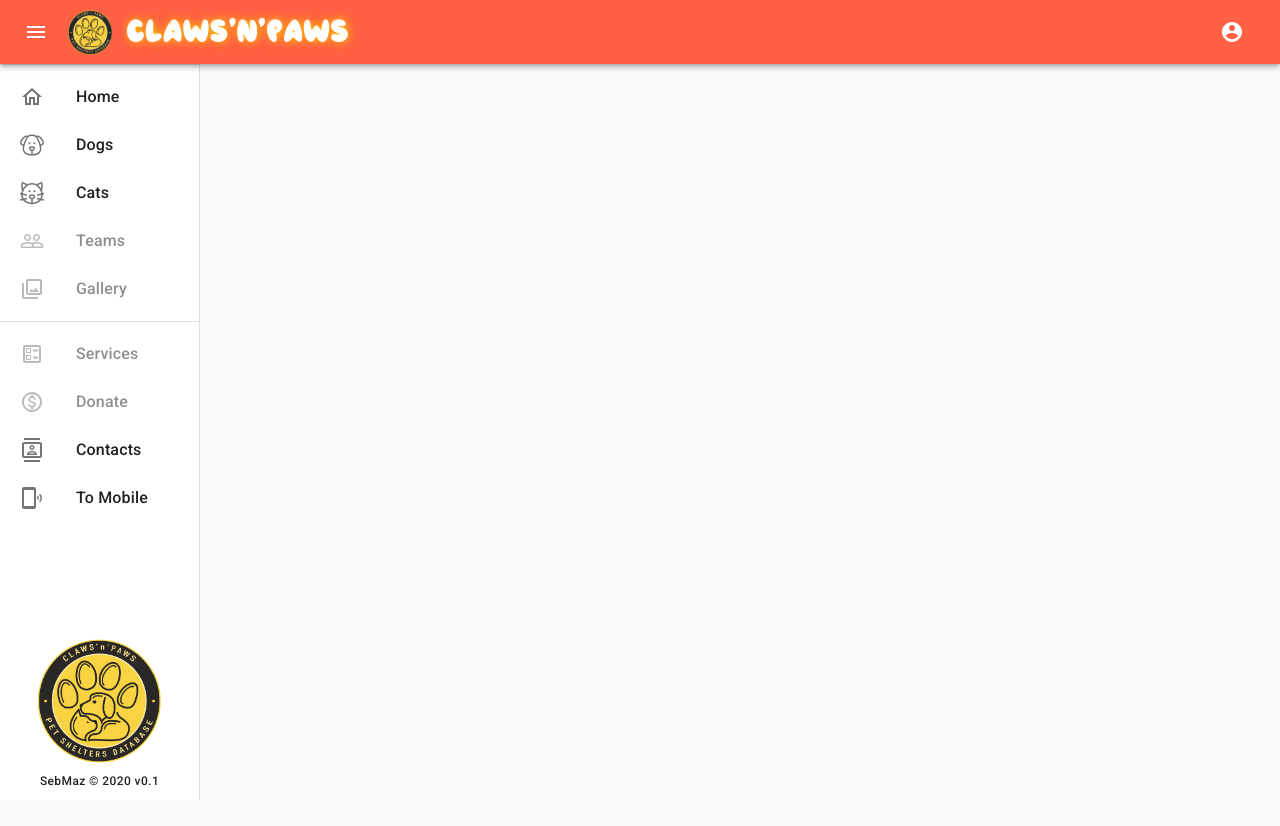
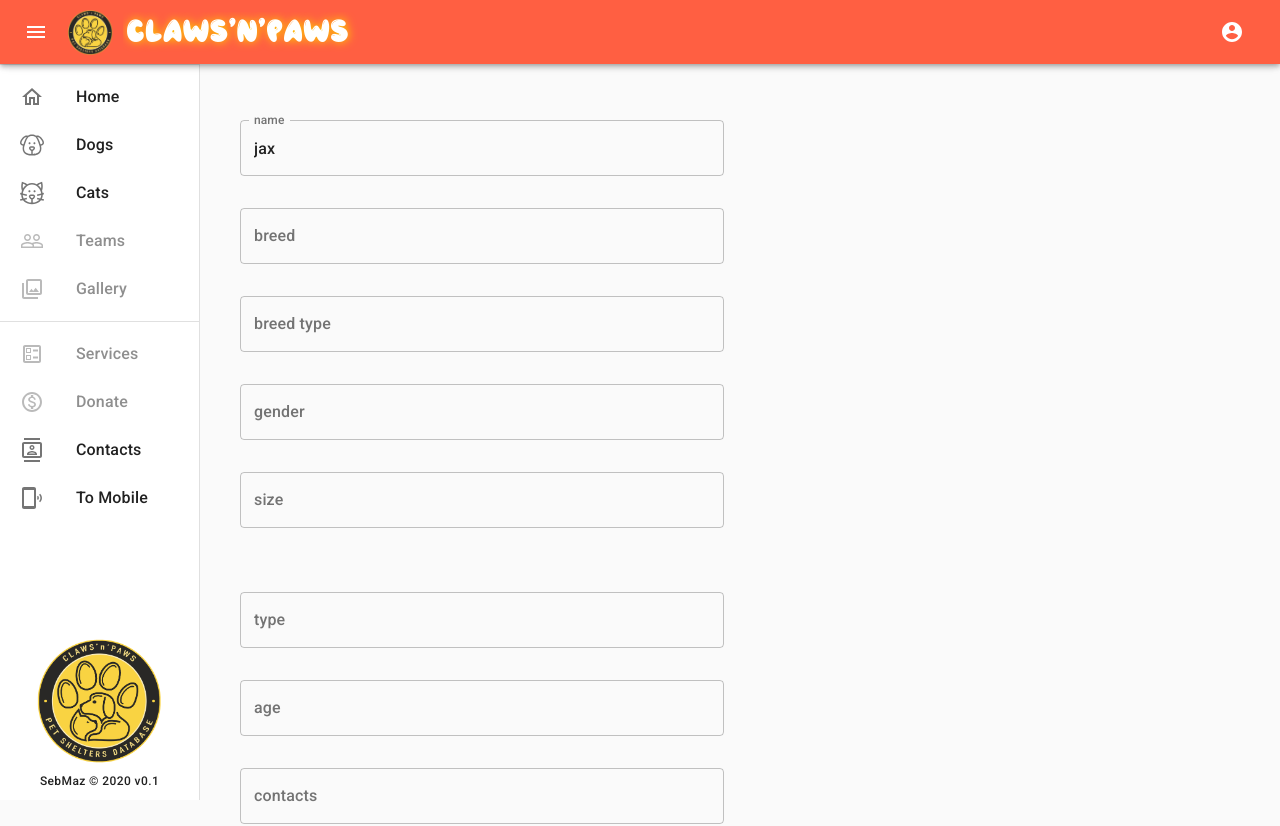
Before and after one commit to sebmaz93/claws-n-paws, a React (Create React App) app: page /add in a window 1280 px wide. Shown: the top 826 px of the page. Before the commit the page ends 800 px from the top, so only its background shows below. Built offline with nearby package versions, Linux system fonts and the light colour scheme.

Commit message:
add form fields

```diff
--- a/package.json
+++ b/package.json
@@ -12,6 +12,7 @@
     "@material-ui/icons": "^4.9.1",
     "axios": "^0.19.2",
     "firebase": "^7.15.5",
+    "formik": "^2.1.5",
     "react": "^16.13.1",
     "react-dom": "^16.13.1",
     "react-router-dom": "^5.2.0",
--- a/src/App.tsx
+++ b/src/App.tsx
@@ -15,8 +15,8 @@ function App() {
           <Switch>
             <Route exact path="/" render={() => <div>HOME</div>} />
             <Route exact path="/dogs" component={DogsPage} />
-            <Route exact path="/dogs/add" component={FormPage} />
             <Route exact path="/dogs/:dogId" render={() => <div>DOG ID</div>} />
+            <Route exact path="/add" component={FormPage} />
             <Route exact path="/qr" component={QRPage} />
           </Switch>
         </MainLayout>
--- /dev/null
+++ b/src/components/Form.component.tsx
@@ -0,0 +1,99 @@
+import React from 'react';
+import {Form, Formik, FormikProps, useField} from 'formik';
+import {createStyles, makeStyles, Theme} from '@material-ui/core/styles';
+import TextField from '@material-ui/core/TextField';
+import Grid from '@material-ui/core/Grid';
+
+const useStyles = makeStyles((theme: Theme) =>
+  createStyles({
+    gridItem: {
+      padding: theme.spacing(2),
+      '& > *': {
+        margin: '16px 0',
+      },
+    },
+  })
+);
+
+// id: string;
+// name: string;
+// breed: string | 'mix';
+// pureBreed?: ANIMAL_BREED_TYPE;
+// gender: ANIMAL_GENDER;
+// size: ANIMAL_SIZE;
+// type: ANIMAL_TYPE;
+// description?: string;
+// age:string;
+// contacts:string[];
+// team?: string;
+// images:string[];
+
+// @ts-ignore
+const MyTextField = ({label, ...props}) => {
+  // @ts-ignore
+  const [field, meta] = useField(props);
+  return (
+    <TextField
+      fullWidth
+      error={meta.touched && meta.error}
+      helperText={meta.error}
+      label={label}
+      variant="outlined"
+      inputProps={{...field}}
+      {...props}
+    />
+  );
+};
+
+const FormComponent = () => {
+  const classes = useStyles();
+  return (
+    <Formik
+      initialValues={{name: 'jax'}}
+      onSubmit={(values, actions) => {
+        alert(JSON.stringify(values, null, 2));
+        actions.setSubmitting(false);
+      }}
+    >
+      {(props: FormikProps<any>) => {
+        console.log(props);
+        return (
+          <Form>
+            <Grid
+              className={classes.gridItem}
+              item
+              xs={12}
+              sm={12}
+              md={6}
+              lg={6}
+              xl={6}
+            >
+              <MyTextField label="name" name="name" />
+              <MyTextField label="breed" name="breed" />
+              <MyTextField label="breed type" name="breed type" />
+              <MyTextField label="gender" name="gender" />
+              <MyTextField label="size" name="size" />
+            </Grid>
+            <Grid
+              className={classes.gridItem}
+              item
+              xs={12}
+              sm={12}
+              md={6}
+              lg={6}
+              xl={6}
+            >
+              <MyTextField label="type" name="type" />
+              <MyTextField label="age" name="age" />
+              <MyTextField label="contacts" name="contacts" />
+              <MyTextField label="team" name="team" />
+            </Grid>
+            <button>SUBMIT</button>
+          </Form>
+        );
+      }}
+    </Formik>
+  );
+};
+
+export default FormComponent;
--- a/src/pages/form.page.tsx
+++ b/src/pages/form.page.tsx
@@ -1,68 +1,12 @@
 import React from 'react';
-import {createStyles, makeStyles, Theme} from '@material-ui/core/styles';
-import TextField from '@material-ui/core/TextField';
 import Grid from '@material-ui/core/Grid';
-
-// id: string;
-// name: string;
-// breed: string | 'mix';
-// pureBreed?: ANIMAL_BREED_TYPE;
-// gender: ANIMAL_GENDER;
-// size: ANIMAL_SIZE;
-// type: ANIMAL_TYPE;
-// description?: string;
-// age:string;
-// contacts:string[];
-// team?: string;
-// images:string[];
-
-const useStyles = makeStyles((theme: Theme) =>
-  createStyles({
-    gridItem: {
-      padding: theme.spacing(2),
-      '& > *': {
-        margin: '16px 0',
-      },
-    },
-  })
-);
+import FormComponent from 'components/Form.component';
 
 const FormPage = () => {
-  const classes = useStyles();
   return (
-    <form>
-      <Grid container>
-        <Grid
-          className={classes.gridItem}
-          item
-          xs={12}
-          sm={12}
-          md={6}
-          lg={6}
-          xl={6}
-        >
-          <TextField fullWidth label="name" variant="outlined" />
-          <TextField fullWidth label="breed" variant="outlined" />
-          <TextField fullWidth label="breed type" variant="outlined" />
-          <TextField fullWidth label="gender" variant="outlined" />
-          <TextField fullWidth label="size" variant="outlined" />
-        </Grid>
-        <Grid
-          className={classes.gridItem}
-          item
-          xs={12}
-          sm={12}
-          md={6}
-          lg={6}
-          xl={6}
-        >
-          <TextField fullWidth label="type" variant="outlined" />
-          <TextField fullWidth label="age" variant="outlined" />
-          <TextField fullWidth label="contacts" variant="outlined" />
-          <TextField fullWidth label="team" variant="outlined" />
-        </Grid>
-      </Grid>
-    </form>
+    <Grid container>
+      <FormComponent />
+    </Grid>
   );
 };
 
```
Also changed, not shown: 1 other file (tests, documents, lock files or other folders).
